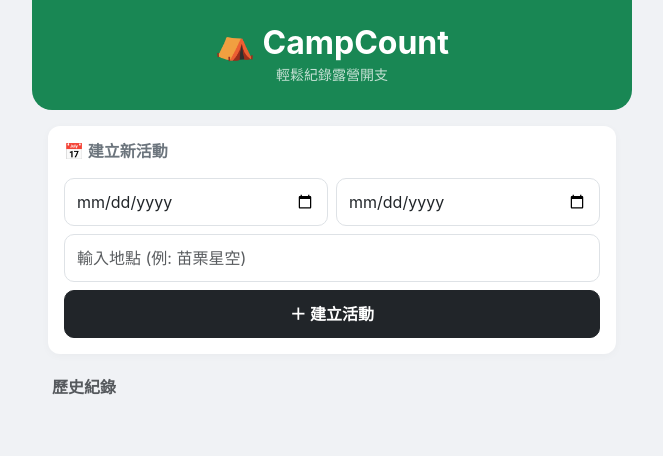
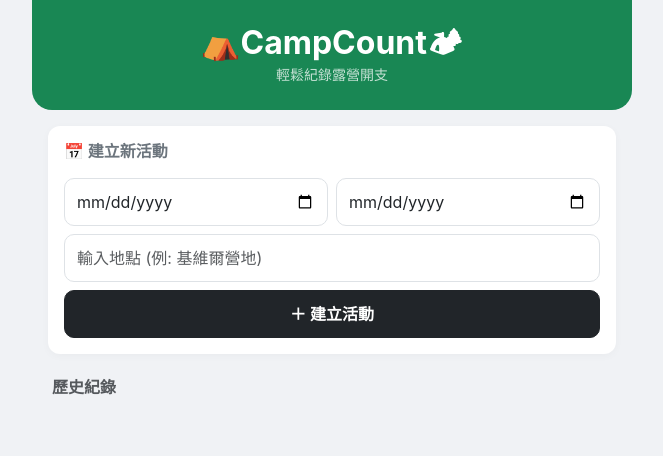
Before and after one commit to ahmouu/camping, a plain HTML site: page index.html in a window 1280 px wide. Shown: the whole page, without its empty margins (308-971 px from the left). Drawn offline with nearby package versions, Linux system fonts and the light colour scheme; no server answers.

Commit message:
index.html

```diff
--- a/index.html
+++ b/index.html
@@ -67,7 +67,7 @@
 
     <div id="page-list">
         <div class="bg-success text-white p-4 mb-3 text-center" style="border-bottom-left-radius: 20px; border-bottom-right-radius: 20px;">
-            <h2 class="fw-bold m-0">⛺ CampCount</h2>
+            <h2 class="fw-bold m-0">⛺CampCount🏕</h2>
             <small class="opacity-75">輕鬆紀錄露營開支</small>
         </div>
 
@@ -77,7 +77,7 @@
                 <div class="row g-2">
                     <div class="col-6"><input type="date" id="newStartDate" class="form-control"></div>
                     <div class="col-6"><input type="date" id="newEndDate" class="form-control"></div>
-                    <div class="col-12"><input type="text" id="newLoc" class="form-control" placeholder="輸入地點 (例: 苗栗星空)"></div>
+                    <div class="col-12"><input type="text" id="newLoc" class="form-control" placeholder="輸入地點 (例: 基維爾營地)"></div>
                     <div class="col-12"><button onclick="createTrip()" class="btn btn-dark w-100 fw-bold">＋ 建立活動</button></div>
                 </div>
             </div>
@@ -445,4 +445,5 @@
     }
 </script>
 </body>
+
 </html>
```
